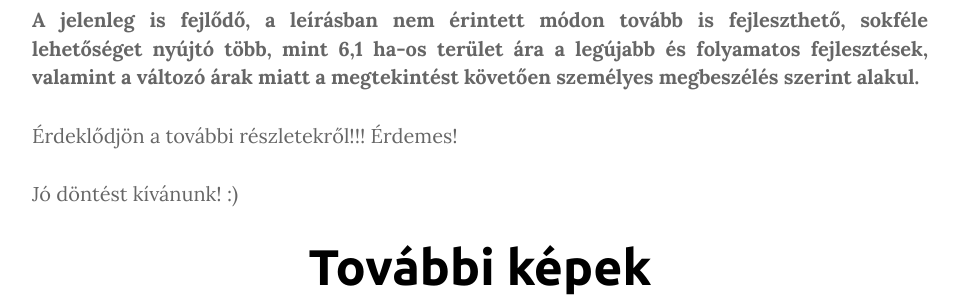
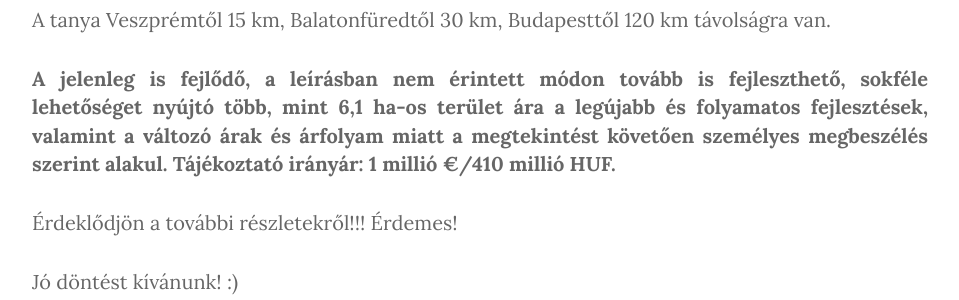
Before and after one commit to darabos/megingat, a Jekyll site: the page built from elado/malom/index.md, in a window 1280 px wide and 900 px high, scrolled down 8754 px, cut to the strip 253-553 px from the top of the window. Shown: the whole strip, without its empty margins (160-1119 px from the left). Built offline with Jekyll 4.4.1, drawn with Linux system fonts in a browser that asks for light colours; nearby versions of some CDN libraries; some of the changed text lies outside the part shown.

Commit message:
Árral bővítettem
Irányárat írtam két helyen.

```diff
--- a/elado/malom/index.md
+++ b/elado/malom/index.md
@@ -8,6 +8,7 @@
 {% include fold.html %}
 
 ## Ára személyes megbeszélés szerint!
+**Tájékoztató irányár: 1 millió €/410 millió HUF.**
 
 Izgalmas, különleges, 6,1 ha-os, a vásárlást követő kb. egy éven belül 8 ha-osra bővíthető ingatlant ölel a Bakonyban eredő bő vizű Séd patak két ága, Balatonfüredtől mindössze 30 km-re!
 
@@ -44,7 +45,8 @@
 
 A tanya Veszprémtől 15 km, Balatonfüredtől 30 km, Budapesttől 120 km távolságra van.
 
-**A jelenleg is fejlődő, a leírásban nem érintett módon tovább is fejleszthető, sokféle lehetőséget nyújtó több, mint 6,1 ha-os terület ára a legújabb és folyamatos fejlesztések, valamint a változó árak miatt a megtekintést követően személyes megbeszélés szerint alakul.**
+**A jelenleg is fejlődő, a leírásban nem érintett módon tovább is fejleszthető, sokféle lehetőséget nyújtó több, mint 6,1 ha-os terület ára a legújabb és folyamatos fejlesztések, valamint a változó árak és árfolyam miatt a megtekintést követően személyes megbeszélés szerint alakul.
+Tájékoztató irányár: 1 millió €/410 millió HUF.**
 
 Érdeklődjön a további részletekről!!! Érdemes!
 
```
